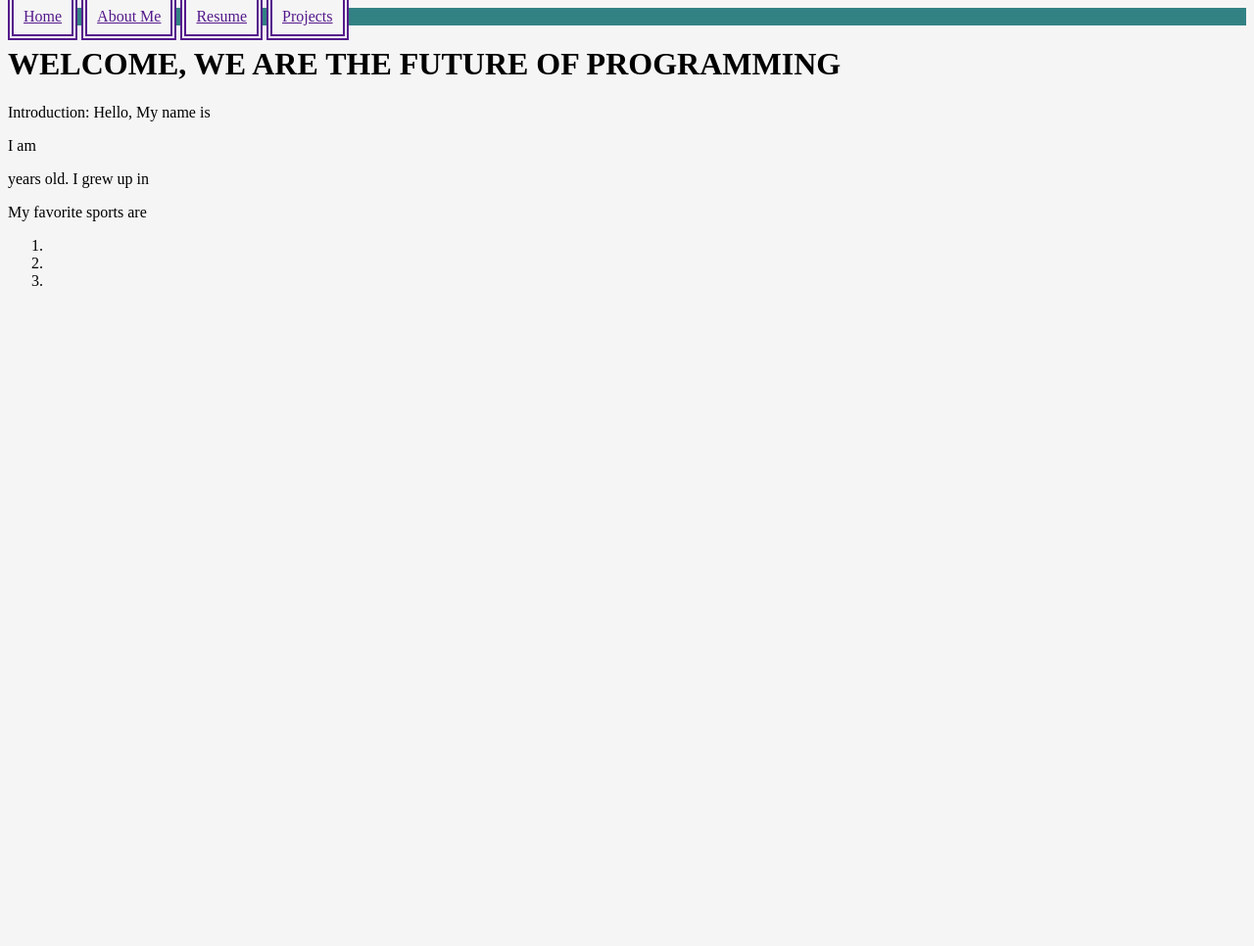
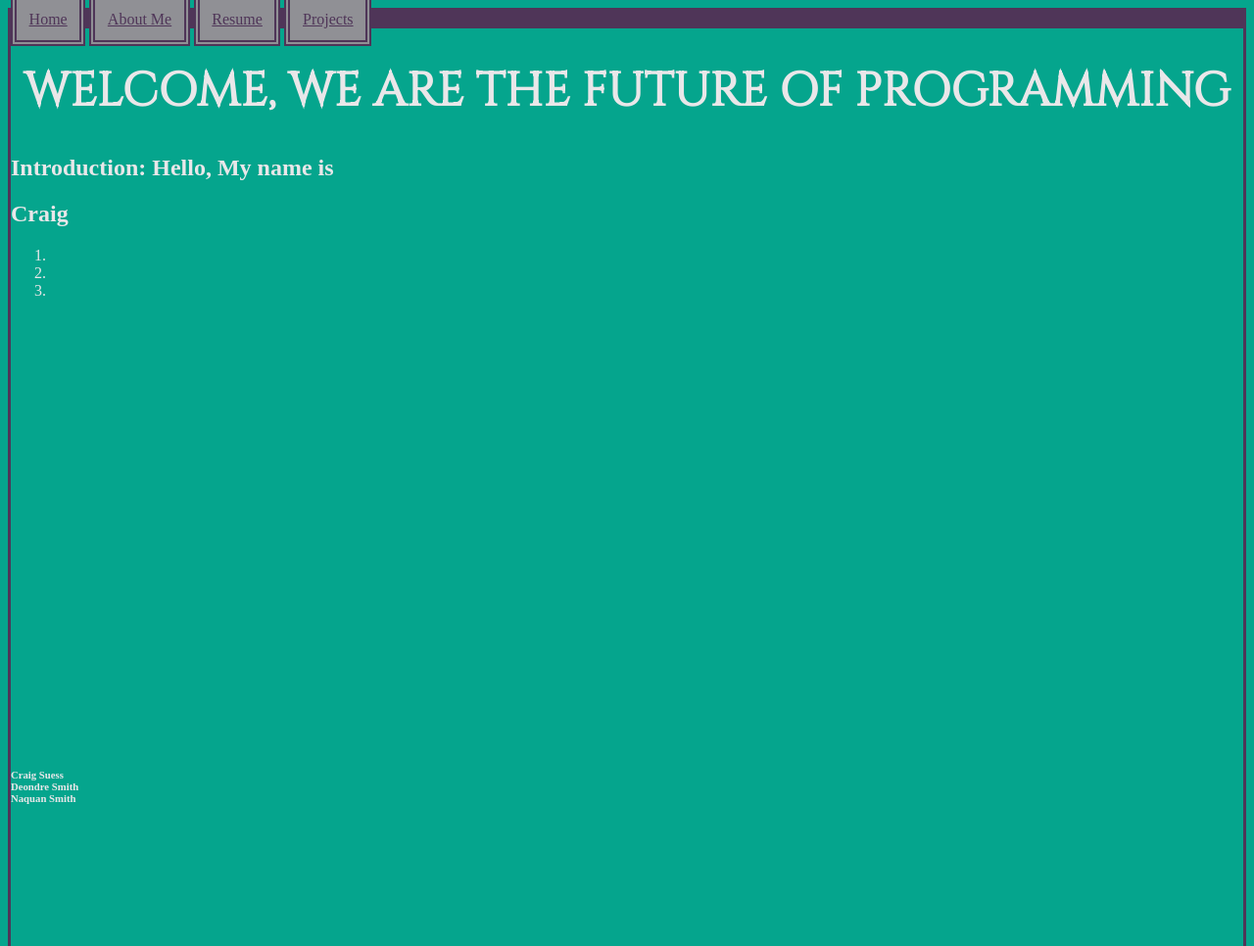
Before and after one commit to craig-suess/Konoha-Collaboration, a plain HTML site: page index.html in a window 1280 px wide. Shown: the top 966 px of the page at 98% size. Before the commit the page ends 800 px from the top, so only its background shows below. Drawn offline with Linux system fonts and the light colour scheme.

Commit message:
added footer, and h1 design

```diff
--- a/Functions.js
+++ b/Functions.js
@@ -1,4 +1,6 @@
+function user(name) {
 
-function idk(){
+    document.getElementById("name").innerHTML = name;
+}
 
-}
+user("Craig")
--- a/index.html
+++ b/index.html
@@ -2,9 +2,13 @@
 <html>
 
 <head>
-    <link rel="stylesheet" href="style.css" </head>
+    <link href='https://fonts.googleapis.com/css?family=Cinzel' rel="stylesheet">
+    <link rel="stylesheet" href="style.css">
+</head>
+
 
 <body>
+
     <nav>
         <a href="">Home</a>
         <a href="">About Me</a>
@@ -15,15 +19,11 @@
 
 
     <h1 id="Title1">WELCOME, WE ARE THE FUTURE OF PROGRAMMING</h1>
-        <p>Introduction: Hello, My name is
-            <p id="name"></p>
-            I am
-            <p id="age"> </p> years old. I grew up in
-            <p id="city"></p>
-            My favorite sports are
-            <p id="sports"></p>
+    <h2 id="Intro">Introduction: Hello, My name is
+        <h2 id="name"></h2>
+    </h2>
 
-        </p>
+
 
     <ol>
         <li></li>
@@ -35,7 +35,12 @@
     <p> </p>
 
 
-        <script scr="Functions.js"></script>
+
+    <footer>
+        <h6>Craig Suess<br> Deondre Smith<br> Naquan Smith</h6>
+    </footer>
+
+    <script src="Functions.js"></script>
 </body>
 
 </html>
--- a/style.css
+++ b/style.css
@@ -1,31 +1,50 @@
 body {
-    background-color: whitesmoke;
+    background-color: #05a58d;
+    color: #e9e7e9;
+    border-style: solid;
+    border-color: #4f3558;
+    padding-bottom: 50%;
 }
 
 nav {
     padding: 1, 4;
-    background-color: #328284;
+    background-color: #4f3558;
 }
 
 
 /* this is a comment*/
 
 a:link {
-    background-color: whitesmoke;
-    padding: 10px;
-    border: 6px double red;
+    background-color: #909095;
+    padding: 1%;
+    border: 6px double #4f3558;
+    color: #4f3558;
 }
 
 a:hover {
     color: rgb(100, 156, 240);
 }
 
-
-/*
 a:visited {
+    background-color: #909095;
+    padding: 10px;
     color: #4f3558;
 }
-*/
+
+h1 {
+    color: #e9e7e9;
+    font-family: "cinzel";
+    font-size: 300%;
+    text-align: center;
+}
+
+footer {
+    position: absolute;
+    bottom: 0;
+    width: 100%;
+    height: 2.5rem;
+    text-align: left;
+}
 
 
 /* #05a58d    #909095    #e9e7e9 */
```
Lines whose indentation alone changed are shown as unchanged.
